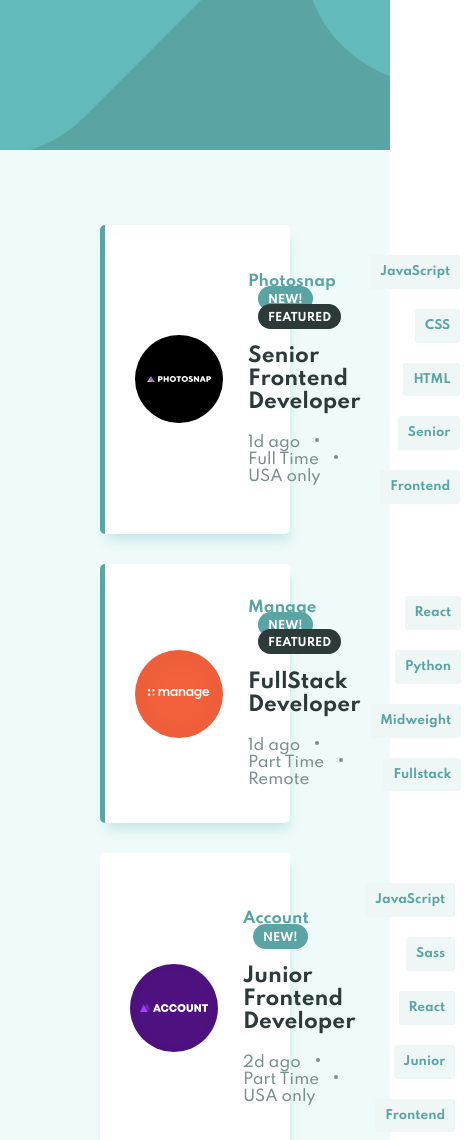
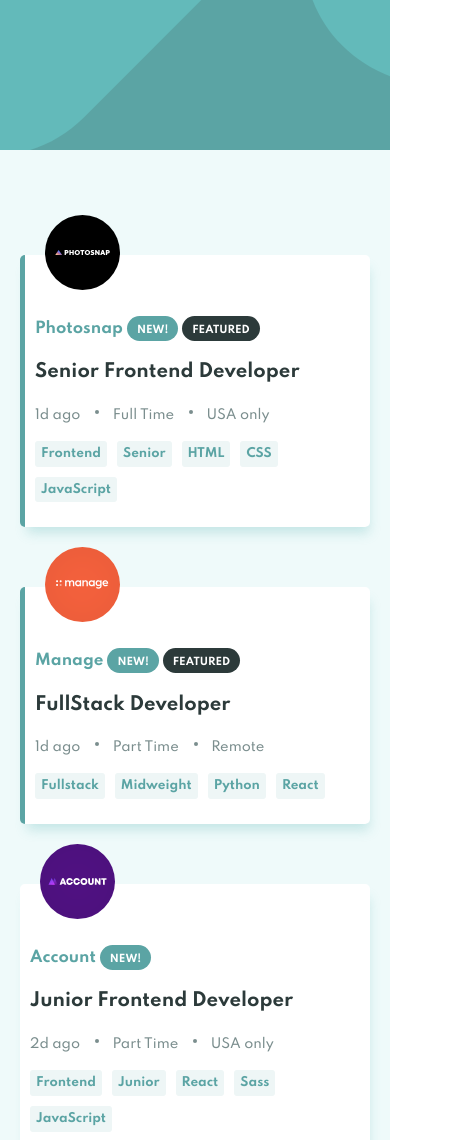
Before and after one commit to undstory/Frontend-Mentor-Job-Listings, a plain HTML site: page index.html in a window 390 px wide. Shown: the top 1140 px of the page, 471 px wide, since content can reach past the window. Drawn offline with Linux system fonts and the light colour scheme.

Commit message:
media almost done

```diff
--- a/scss/components.scss
+++ b/scss/components.scss
@@ -91,3 +91,78 @@
     display: inline-block;
     margin: 0 1rem .5rem 1.5rem;
 }
+
+@media all and (max-width: 1022px){
+    .listing {
+        &__item {
+            flex-direction: column;
+            align-items: flex-start;
+            padding-top: 5rem;
+            padding-left: 2rem;
+            position: relative;
+            margin: 3rem 0;
+        }
+    }
+
+    .item {
+        &__img {
+            position: absolute;
+            top: -6rem;
+            left: 0;
+        }
+
+        &__tags {
+            justify-content: flex-start;
+            flex-wrap: wrap;
+            margin-left: 0;
+        }
+
+        &__tag {
+            margin: .5rem;
+        }
+    }
+}
+
+@media all and (max-width: 550px){
+    .container {
+        padding-left: 2rem;
+        padding-right: 2rem;
+    }
+
+    .item {
+
+        &__img {
+            width: 75px;
+        }
+        &__name {
+            font-size: 1.8rem;
+            margin: 2.5rem .8rem 2.5rem 0;
+        }
+
+        &__details {
+            font-size: 1.3rem;
+        }
+
+        &__featured {
+            margin-left: 0;
+            font-size: 1rem;
+        }
+
+        &__new {
+            margin: 0;
+            font-size: 1rem;
+
+        }
+
+        &__tag {
+            padding: 0.6rem;
+        }
+    }
+
+    .listing {
+        &__item {
+            padding-left: .5rem;
+            padding-right: 0;
+        }
+    }
+}
```
Also changed, not shown: css/style.css, 1 other file.
